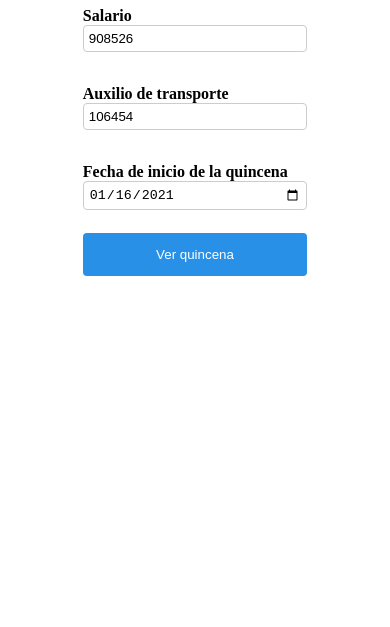
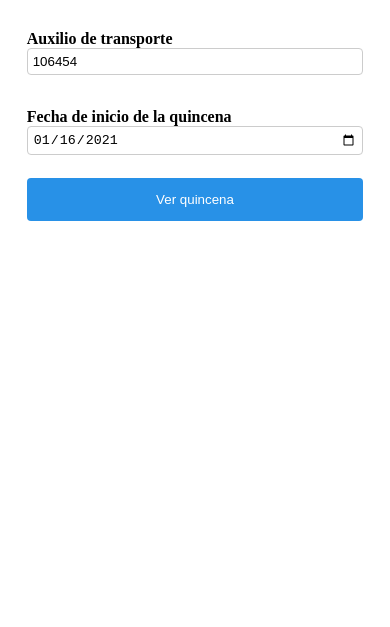
Before and after one commit to acamalvarez/calculadora-salario, a plain HTML site: page index.html in a window 390 px wide. Shown: the part 217-844 px from the top of the page. Drawn offline with Linux system fonts and the light colour scheme.

Commit message:
fixing style to fit screen

```diff
--- a/css/style.css
+++ b/css/style.css
@@ -1,5 +1,5 @@
 .wrapper {
-    width: 50%;
+    width: 60%;
     margin: auto;
 }
 
@@ -36,7 +36,7 @@ button {
     grid-gap: 1em;
 }
 
-@media screen and (max-width: 950px) {
+@media screen and (max-width: 991px) {
 
     #salary-button {
         display: block;
@@ -47,7 +47,7 @@ button {
     }
 
     .wrapper {
-        width: 60%;
+        width: 70%;
     }
 
     .form-days {
@@ -58,3 +58,15 @@ button {
         display: inline;
     }
 }
+
+@media screen and (max-width: 767px) {
+    .wrapper {
+        width: 80%;
+    }
+}
+
+@media screen and (max-width: 479px) {
+    .wrapper {
+        width: 90%;
+    }
+}
```
